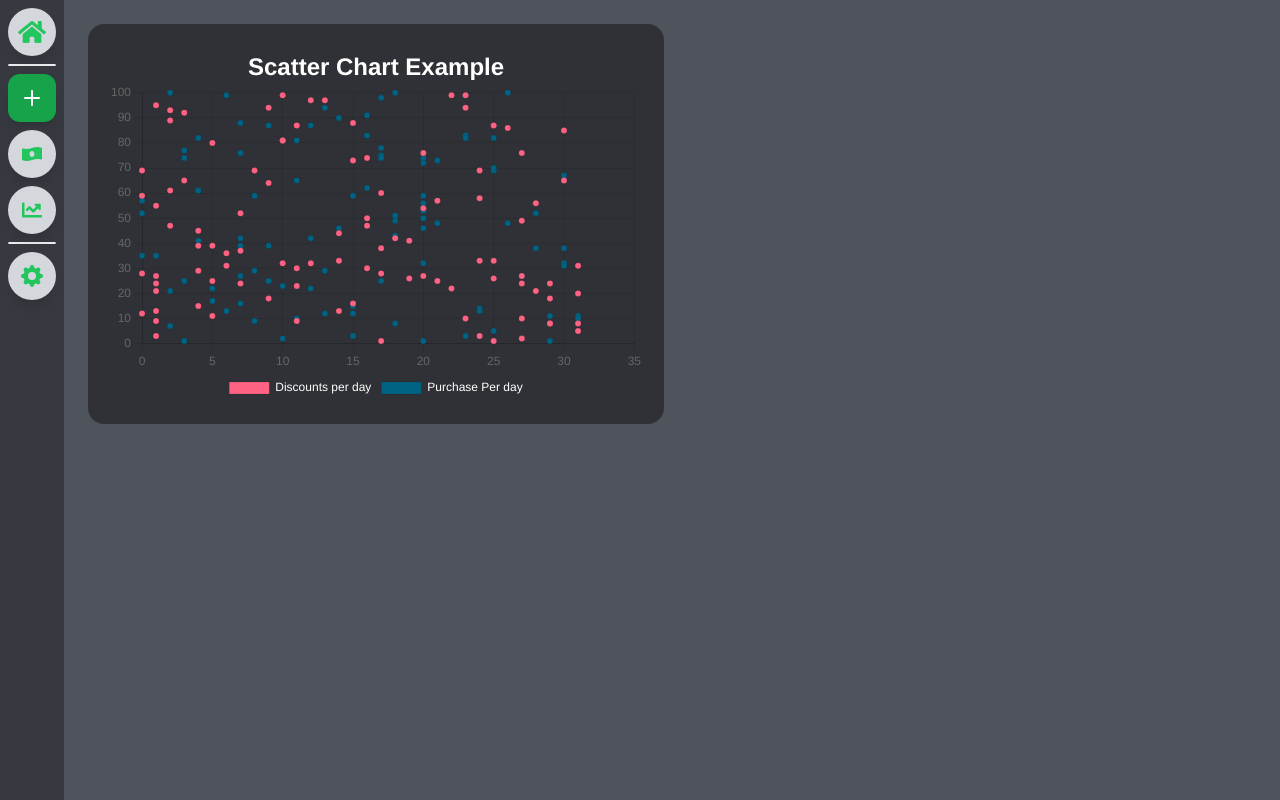
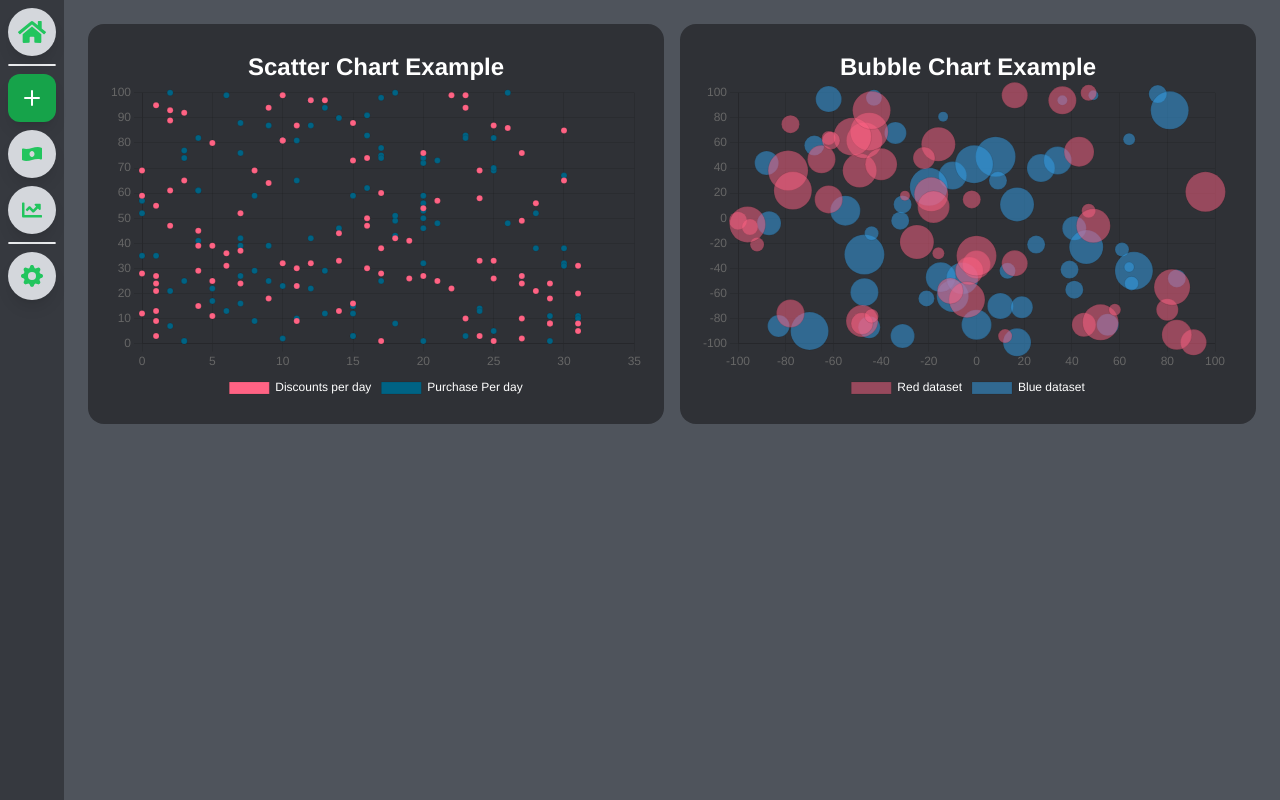
Before and after one commit to JOmarCuenca/tailwindcss-gatsby-chartjs-react-dashboard-template, a Gatsby site: page /add in a window 1280 px wide. Built offline with nearby package versions, Linux system fonts and the light colour scheme; Gatsby itself is replaced by a stand-in of ours.

Commit message:
Bubble Chart Basic Implementation

```diff
--- a/src/components/charts.tsx
+++ b/src/components/charts.tsx
@@ -1,5 +1,5 @@
 import React, { FC } from "react";
-import { Bar, Doughnut, Line, Pie, PolarArea, Radar, Scatter } from "react-chartjs-2";
+import { Bar, Bubble, Doughnut, Line, Pie, PolarArea, Radar, Scatter } from "react-chartjs-2";
 
 import {
   Chart as ChartJS,
@@ -15,7 +15,7 @@ import {
   Tooltip,
   Filler
 } from 'chart.js';
-import { BarChartProps, DoughnutChartProps, LineChartProps, PieChartProps, PolarAreaChartProps, RadarChartProps, ScatterChartProps } from "../data/interfaces/charts";
+import { BarChartProps, BubbleChartProps, DoughnutChartProps, LineChartProps, PieChartProps, PolarAreaChartProps, RadarChartProps, ScatterChartProps } from "../data/interfaces/charts";
 
 ChartJS.register(
   CategoryScale,
@@ -314,6 +314,38 @@ const ScatterChart : FC<ScatterChartProps> = (p) => {
 
 }
 
+const BubbleChart : FC<BubbleChartProps> = (p) => {
+
+  const options = {
+    responsive: true,
+    maintainAspectRatio : false,
+    plugins: {
+      legend: {
+        position: 'bottom' as const,
+        labels: {
+          color: "#FFFFFF",
+        }
+      },
+      title: {
+        display: true,
+        text: p.title,
+        color: "#FFFFFF",
+        font : {
+          size : 24
+        }
+      },
+    },
+    scales: {
+      y : {
+        beginAtZero: true
+      }
+    }
+  };
+
+  return <Bubble data={p.data} options={options} />;
+
+}
+
 
 export {
   BarChart,
@@ -323,5 +355,6 @@ export {
   DoughnutChart,
   PolarAreaChart,
   RadarChart,
-  ScatterChart
+  ScatterChart,
+  BubbleChart
 };
--- a/src/data/classes/charts.tsx
+++ b/src/data/classes/charts.tsx
@@ -1,4 +1,4 @@
-import { DataPoint } from "./point";
+import { DataPoint, RadialDataPoint } from "./point";
 
 class BaseDataset {
     backgroundColor: string | string[];
@@ -15,7 +15,11 @@ class LabeledChartDataset extends BaseDataset {
 }
 
 class PointLabeledChartDataset extends LabeledChartDataset {
-    data : DataPoint[];
+    data: DataPoint[];
+}
+
+class RadialPointLabeledChartDataset extends PointLabeledChartDataset {
+    data: RadialDataPoint[];
 }
 
 class UnlabeledBorderedChartDataset extends BorderedBaseDataset {
@@ -55,10 +59,16 @@ class PolarAreaChartData extends LabelableChartData { };
 class RadarChartData extends LabelableChartData { };
 
 class PointChartData extends BaseChartData {
-    datasets : PointLabeledChartDataset[];
+    datasets: PointLabeledChartDataset[];
 }
 
-class ScatterChartData extends PointChartData {}
+class Bubble extends BaseChartData {
+    datasets: RadialPointLabeledChartDataset[];
+}
+
+class ScatterChartData extends PointChartData { };
+
+class BubbleChartData extends Bubble { };
 
 export {
     BarChartData,
@@ -67,5 +77,6 @@ export {
     DoughnutChartData,
     PolarAreaChartData,
     RadarChartData,
-    ScatterChartData
+    ScatterChartData,
+    BubbleChartData
 };
--- a/src/data/classes/point.tsx
+++ b/src/data/classes/point.tsx
@@ -3,6 +3,11 @@ class DataPoint {
     y : number;
 }
 
+class RadialDataPoint extends DataPoint {
+    r : number;
+}
+
 export {
-    DataPoint
+    DataPoint,
+    RadialDataPoint
 };
--- a/src/pages/add.tsx
+++ b/src/pages/add.tsx
@@ -1,6 +1,6 @@
 import faker from "faker";
 import React, { FC } from "react";
-import { ScatterChart } from "../components/charts";
+import { BubbleChart, ScatterChart } from "../components/charts";
 import Layout from "../components/layout";
 import Seo from "../components/seo";
 
@@ -31,11 +31,34 @@ const AddPage: FC = () => {
         ],
     };
 
+    const BUBBLE_DATA = {
+        datasets: [
+          {
+            label: 'Red dataset',
+            data: Array.from({ length: 50 }, () => ({
+              x: faker.datatype.number({ min: -100, max: 100 }),
+              y: faker.datatype.number({ min: -100, max: 100 }),
+              r: faker.datatype.number({ min: 5, max: 20 }),
+            })),
+            backgroundColor: 'rgba(255, 99, 132, 0.5)',
+          },
+          {
+            label: 'Blue dataset',
+            data: Array.from({ length: 50 }, () => ({
+              x: faker.datatype.number({ min: -100, max: 100 }),
+              y: faker.datatype.number({ min: -100, max: 100 }),
+              r: faker.datatype.number({ min: 5, max: 20 }),
+            })),
+            backgroundColor: 'rgba(53, 162, 235, 0.5)',
+          },
+        ],
+      };
+
     return <Layout>
         <Seo title="Add Screen" />
         <div className="grid grid-cols-1 md:grid-cols-2 gap-4">
             {chartWidget(<ScatterChart data={SCATTER_DATA} title="Scatter Chart Example" />)}
-            {/* {chartWidget(<ScatterChart data={SCATTER_DATA} title="Scatter Chart Example" />)} */}
+            {chartWidget(<BubbleChart data={BUBBLE_DATA} title="Bubble Chart Example" />)}
         </div>
     </Layout>
 
```
Also changed, not shown: src/data/interfaces/charts.tsx (+7 -2 lines).
